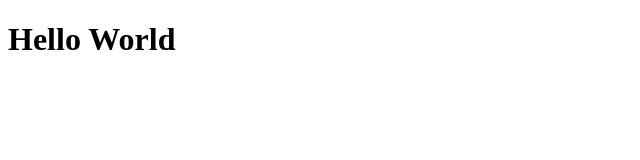
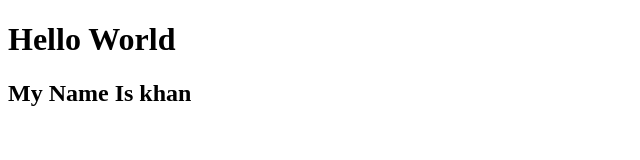
Before and after one commit to Moynul7/My-Bank, a plain HTML site: page index.html in a window 1280 px wide. Shown: the whole page, without its empty margins (0-640 px from the left). Drawn offline with Linux system fonts and the light colour scheme.

Commit message:
first commit

```diff
--- a/index.html
+++ b/index.html
@@ -8,5 +8,6 @@
 </head>
 <body>
     <h1>Hello World</h1>
+    <h2>My Name Is khan</h2>
 </body>
 </html>
```
